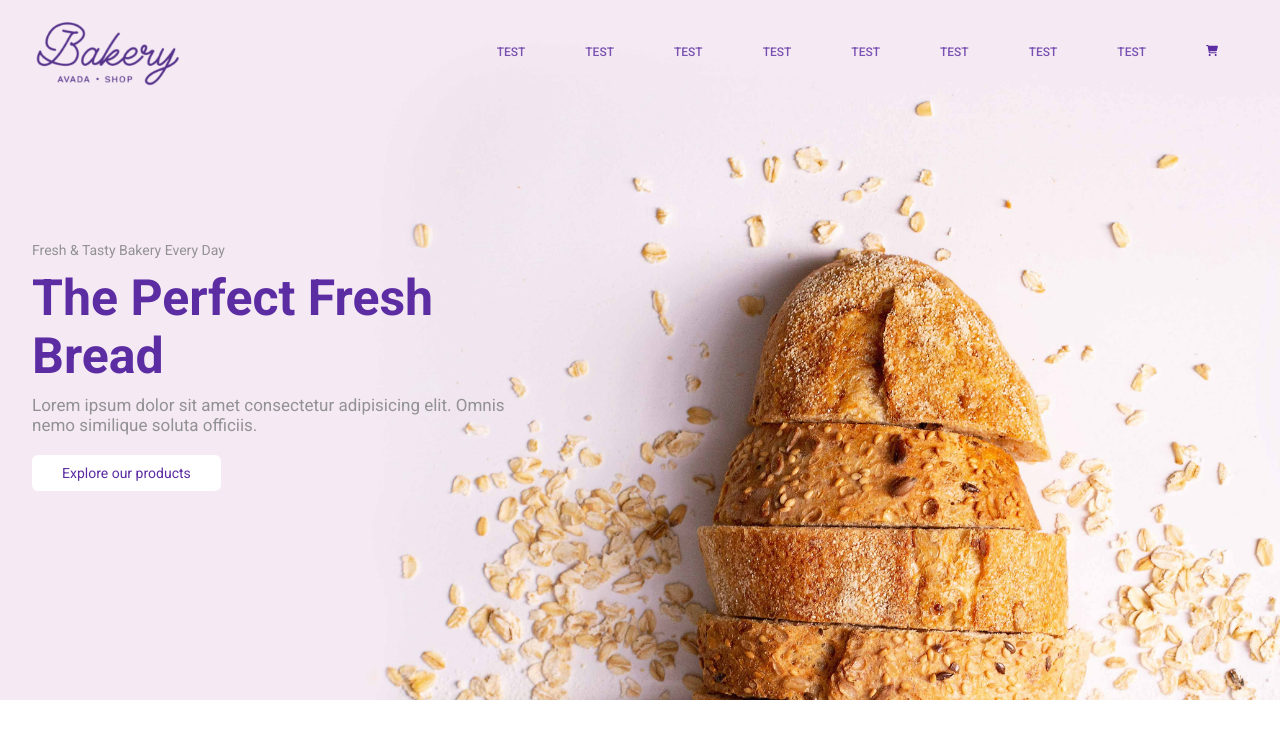
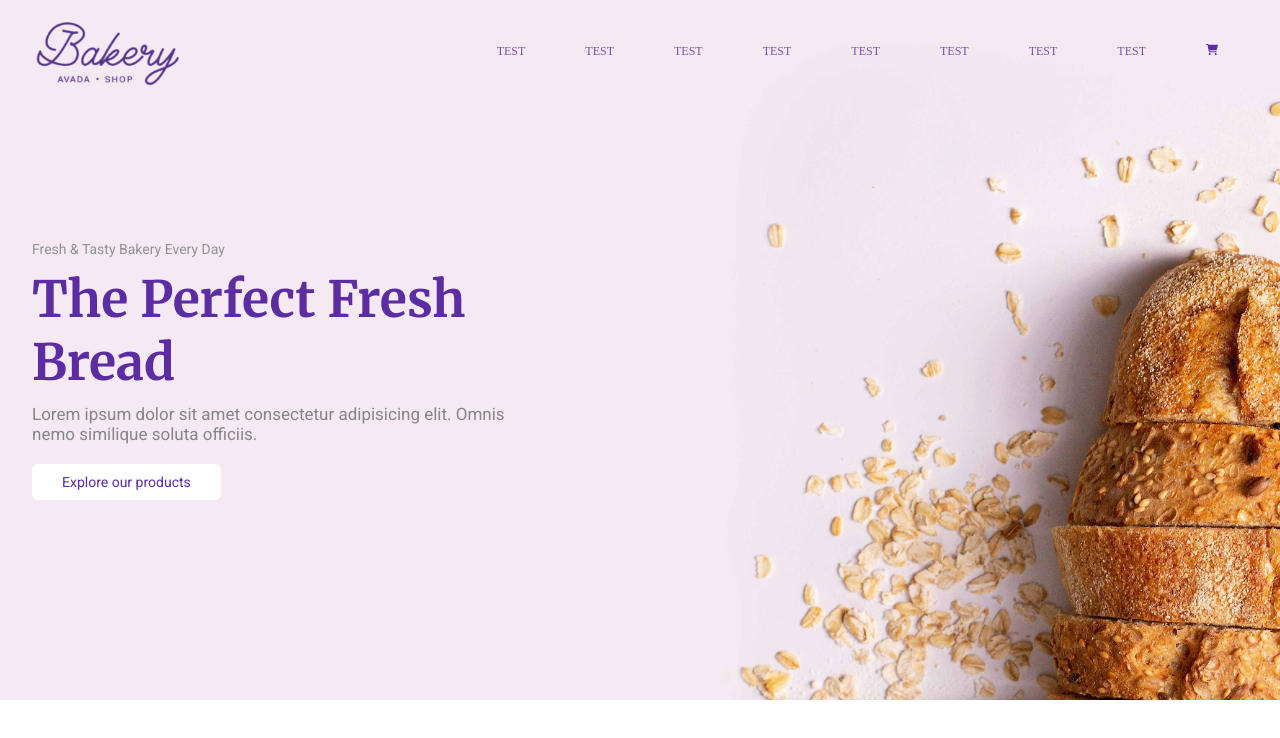
Before and after one commit to Osnago-L/proj-html-vuejs, a Vue app: page / in a window 1280 px wide. Shown: the top 738 px of the page. Built offline with nearby package versions, Linux system fonts and the light colour scheme.

Commit message:
font fix

```diff
--- a/src/assets/style/global.scss
+++ b/src/assets/style/global.scss
@@ -2,7 +2,11 @@
 @import "./partial/variables.scss";
 
 // FONTS
-@import url('https://fonts.googleapis.com/css2?family=Roboto:wght@100;300;400;500;700&display=swap');
+@import url('https://fonts.googleapis.com/css2?family=Merriweather:wght@300;400;700;900&display=swap');
+// font-family: 'Merriweather', serif;
+
+@import url('https://fonts.googleapis.com/css2?family=Roboto:wght@300;400;500;700;900&display=swap');
+// font-family: 'Roboto', sans-serif;
 
 // RESET
 
@@ -10,9 +14,7 @@
     margin: 0;
     padding: 0;
     box-sizing: border-box;
-    font-family: 'Roboto',Arial, Helvetica, sans-serif;
 }
-
 // CONTAINER
 .container{
     margin: auto;
--- a/src/components/macro/Header.vue
+++ b/src/components/macro/Header.vue
@@ -31,8 +31,10 @@ export default {
   height: 700px;
   max-height: 700px;
   background-image: url("../../assets/img/hero-header-bakery.jpg");
-  background-repeat: repeat;
+  background-color: #f5e9f3 ;
+  background-repeat: no-repeat;
   background-position: bottom ;
+  background-position-x: 200px;
   background-size: cover;
 }
 .jumbo{
@@ -46,16 +48,19 @@ export default {
   &>span{
     font-size: 14px;
     color: #929295;
+    font-family: 'Roboto', sans-serif;
   }
   &>.title{
     font-size: 50px;
     color: $daisy-bush;
     margin: 10px 0;
+    font-family: 'Merriweather', serif;
+
   }
   &>p{
     font-size: 17px;
-    color: #929295;
-    margin-bottom: 20px;
+    color: #878589;
+    margin-bottom: 20px;font-family: 'Roboto', sans-serif;
   }
   &>button{
     border: none;
@@ -63,6 +68,7 @@ export default {
     background-color: white;
     padding: 10px 30px;
     font-size: 14px;
+    font-family: 'Roboto', sans-serif;
     color: $daisy-bush;
     cursor: pointer;
   }
```
